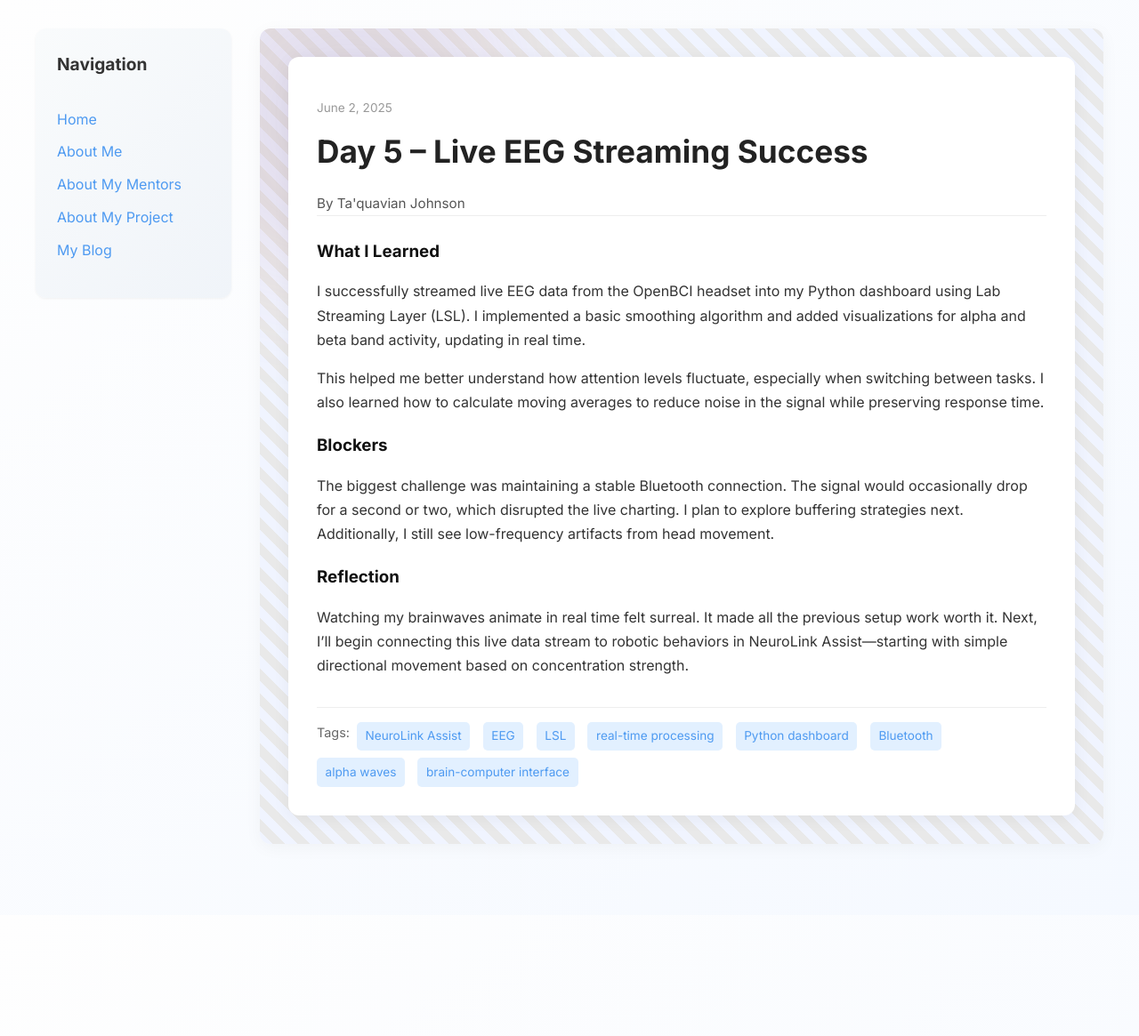
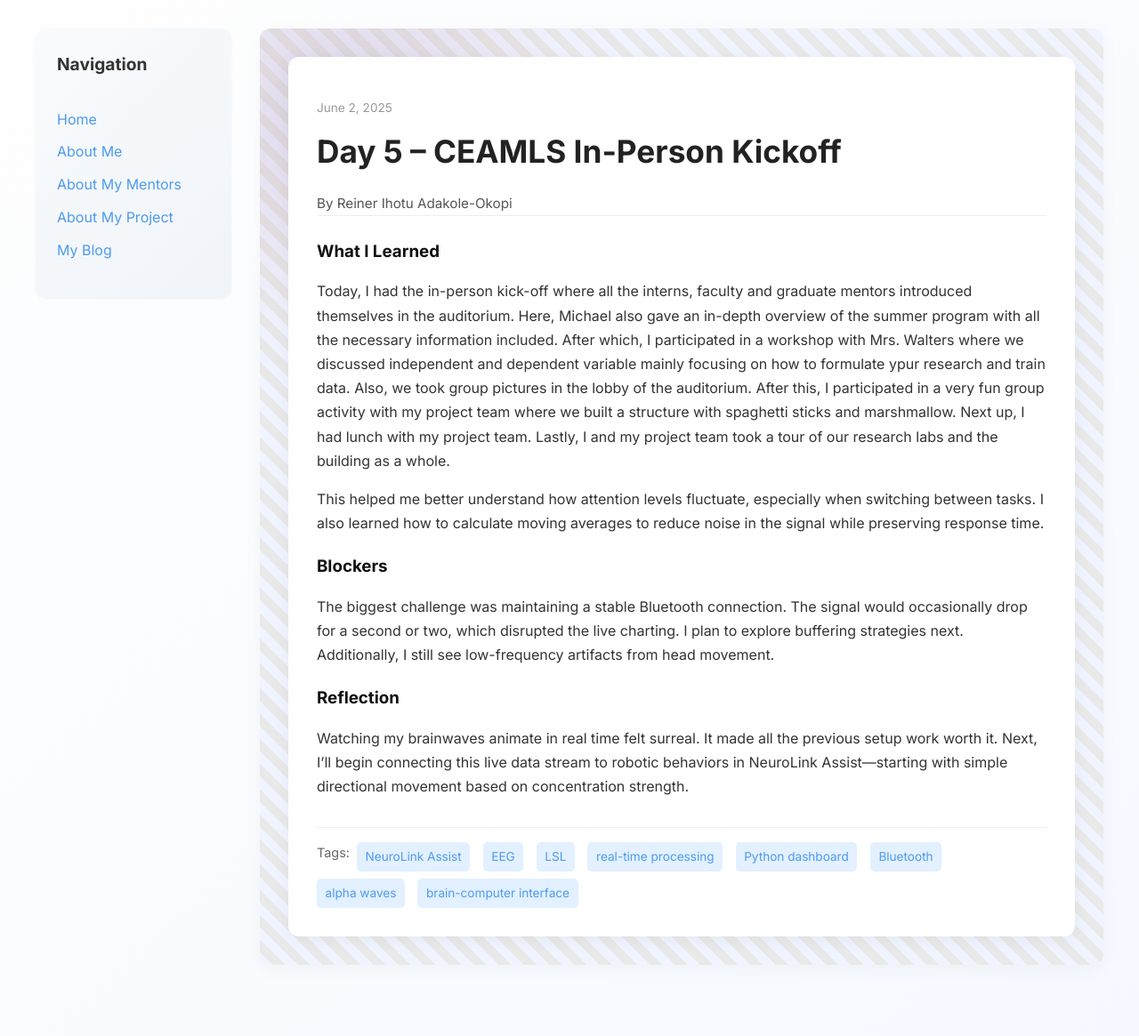
Before and after one commit to Reiner343/Reiner343.github.io, a Jekyll site: the page built from _posts/2025-06-02-day-5.md, in a window 1280 px wide. Shown: the whole page at 89% size. Built offline with Jekyll 4.4.1, drawn with Linux system fonts in a browser that asks for light colours; before the commit the page ends 1029 px from its top, so only the background shows below that.

Commit message:
Update 2025-06-02-day-5.md

```diff
--- a/_posts/2025-06-02-day-5.md
+++ b/_posts/2025-06-02-day-5.md
@@ -1,13 +1,13 @@
 ---
 layout: post
-title: "Day 5 – Live EEG Streaming Success"
+title: "Day 5 – CEAMLS In-Person Kickoff"
 date: 2025-06-02
-author: Ta'quavian Johnson
+author: Reiner Ihotu Adakole-Okopi
 permalink: /day5.html
 tags: ["NeuroLink Assist", "EEG", "LSL", "real-time processing", "Python dashboard", "Bluetooth", "alpha waves", "brain-computer interface"]
 
 what_i_learned: |
-  I successfully streamed live EEG data from the OpenBCI headset into my Python dashboard using Lab Streaming Layer (LSL). I implemented a basic smoothing algorithm and added visualizations for alpha and beta band activity, updating in real time.
+  Today, I had the in-person kick-off where all the interns, faculty and graduate mentors introduced themselves in the auditorium. Here, Michael also gave an in-depth overview of the summer program with all the necessary information included. After which, I participated in a workshop with Mrs. Walters where we discussed independent and dependent variable mainly focusing on how to formulate ypur research and train data. Also, we took group pictures in the lobby of the auditorium. After this, I participated in a very fun group activity with my project team where we built a structure with spaghetti sticks and marshmallow. Next up, I had lunch with my project team. Lastly, I and my project team took a tour of our research labs and the building as a whole.
 
   This helped me better understand how attention levels fluctuate, especially when switching between tasks. I also learned how to calculate moving averages to reduce noise in the signal while preserving response time.
 
```
